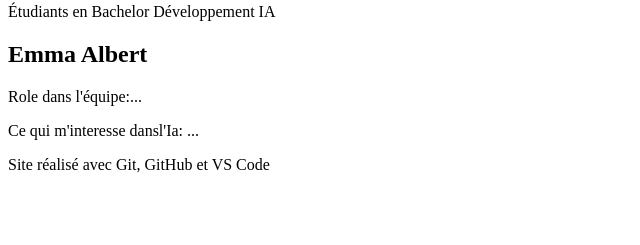
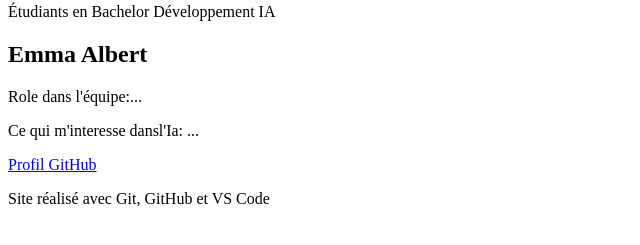
Before and after one commit to EmmaAlbert-equipe-bachelor-ia/site_-quipe, a plain HTML site: page index.html in a window 1280 px wide. Shown: the part 77-322 px from the top of the page, without its empty margins (0-640 px from the left). Drawn offline with Linux system fonts and the light colour scheme.

Commit message:
ajoute le lien GitHub

```diff
--- a/index.html
+++ b/index.html
@@ -16,6 +16,7 @@
       <h2>Emma Albert</h2>
         <p>Role dans l'équipe:...<p>
         <p>Ce qui m'interesse dansl'Ia: ...</p>
+        <a href="https://github.com/emma-albert">Profil GitHub</a>
         </section>
     <!-- SECTION MEMBRE 2 -->
 
```
